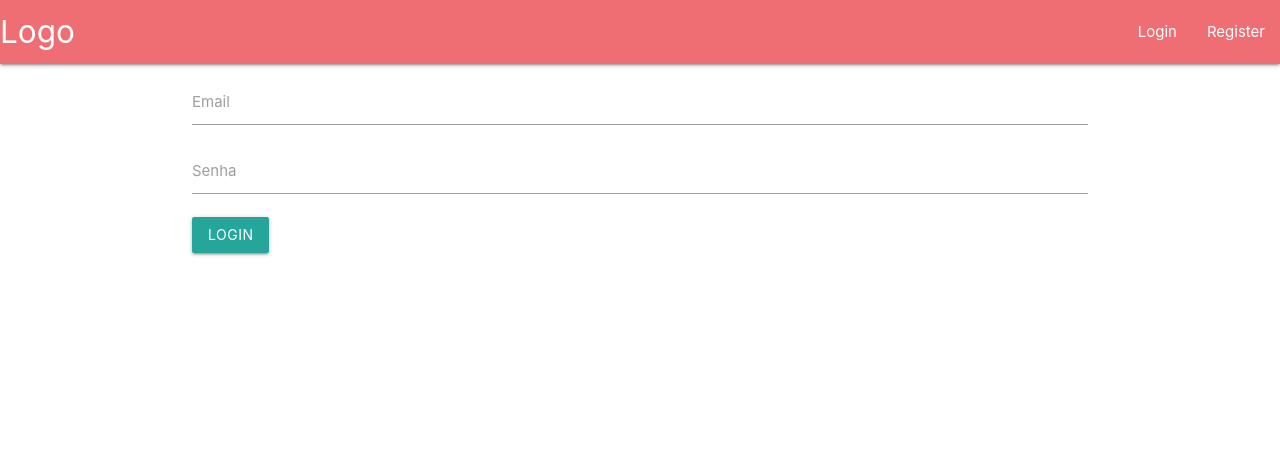
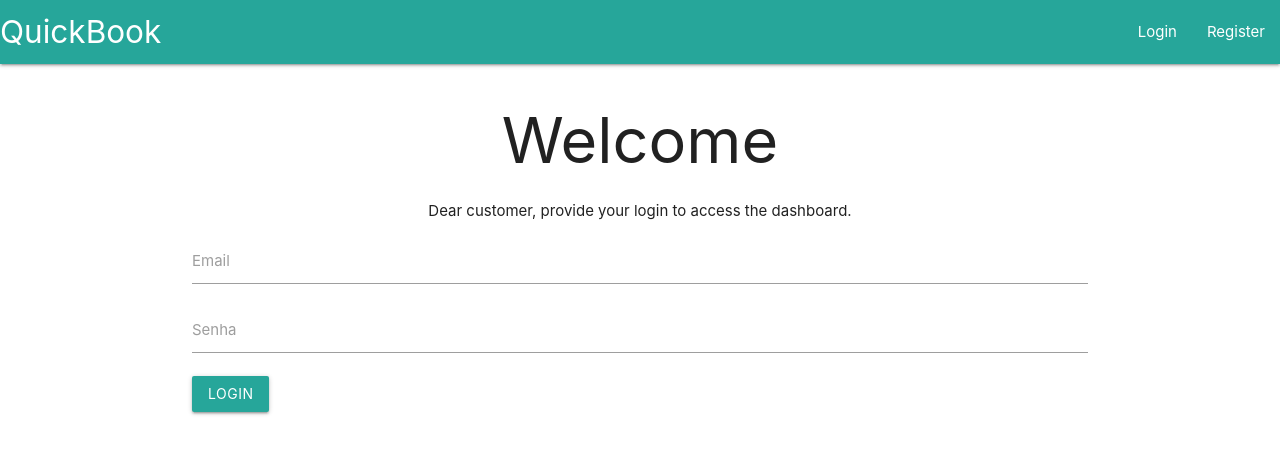
Before and after one commit to codeyourway-bootcamp/wolves-final-project, a React (Vite) app: page /Login in a window 1280 px wide. Shown: the top 454 px of the page. Built offline with nearby package versions, Linux system fonts and the light colour scheme.

Commit message:
Terminado pagina login + Navbar

```diff
--- a/src/Components/Navbar/index.jsx
+++ b/src/Components/Navbar/index.jsx
@@ -2,9 +2,9 @@
 
 export default function Navbar() {
   return (
-    <nav>
+    <nav style={{ backgroundColor: '#26a69a' }}>
       <div className="nav-wrapper">
-      <a href="/" className="brand-logo">Logo</a>
+        <a href="/" className="brand-logo">QuickBook</a>
         <ul id="nav-mobile" className="right hide-on-med-and-down">
           <li><a href="/login">Login</a></li>
           <li><a href="/register">Register</a></li>
--- a/src/Pages/Login/index.jsx
+++ b/src/Pages/Login/index.jsx
@@ -3,56 +3,58 @@ import { useNavigate } from "react-router-dom";
 import { user_registration } from "../../../fakedatabase";
 
 export default function Login() {
-    const navigate = useNavigate();
+  const navigate = useNavigate();
   const [email, setEmail] = useState("");
   const [password, setPassword] = useState("");
 
+  const handleSubmit = async (e) => {
+  e.preventDefault();
 
-//   useEffect(
-//     function(){
-//         user_registration.then(
-//             function(data){
-//                 console.log(data)
-//             }
-//         )
-//     },[email, password]
-//   )
-  const handleSubmit = async (e) => {
-    e.preventDefault();
-
-    // fetch("url").then((response) => {
-    //   Response.json().then((data) => {});
-    //   if (data.length > 0){
-    //     navigate ('/dashboard');
-    //     }else{
-    //         navigate ("/login")
-    //   }
-
-    // });
-    user_registration.then(
-    function(response){
-        const usuarioCorrespondente = response.data.find(
-            function(item){
-                console.log(item)
-                const formatDataUser = {
-                    user_email:email,
-                    user_password:password
-                }
-                const formatDataResponse = {
-                    user_email:item.user_email,
-                    user_password:item.user_password
-                }
-                return JSON.stringify(formatDataResponse) === JSON.stringify(formatDataUser)
-            }
-        )
-
+  user_registration.then(function (response) {
+    const usuarioCorrespondente = response.data.find(function (item) {
+      const formatDataUser = {
+        user_email: email,
+        user_password: password,
+      };
+      const formatDataResponse = {
+        user_email: item.user_email,
+        user_password: item.user_password,
+      };
+      return (
+        JSON.stringify(formatDataResponse) === JSON.stringify(formatDataUser)
+      );
+    });
+    if (usuarioCorrespondente) {
+      navigate('/dashboard');
+    } else {
+      window.M.toast({html: 'Incorrect email or password.', classes: 'red darken-3', displayLength: 4000});
     }
-)
-  };
-
+  });
+};
 
   return (
     <div className="container">
+      <h1
+        style={{
+          display: "flex",
+          flexDirection: "column",
+          justifyContent: "center",
+          alignItems: "center",
+        }}
+      >
+        Welcome
+      </h1>
+      <p
+        style={{
+          display: "flex",
+          flexDirection: "column",
+          justifyContent: "center",
+          alignItems: "center",
+        }}
+      >
+        Dear customer, provide your login to access the dashboard.
+      </p>
+
       <form onSubmit={handleSubmit}>
         <div className="input-field">
           <input
```
Lines whose indentation alone changed are shown as unchanged.
